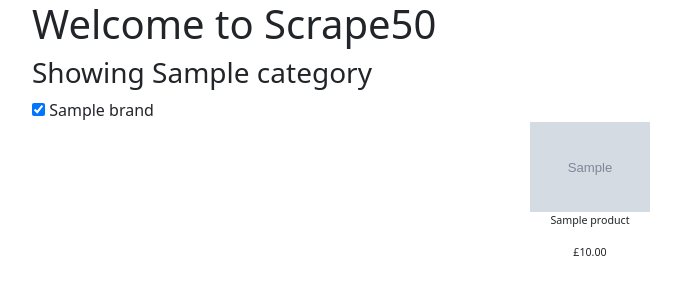
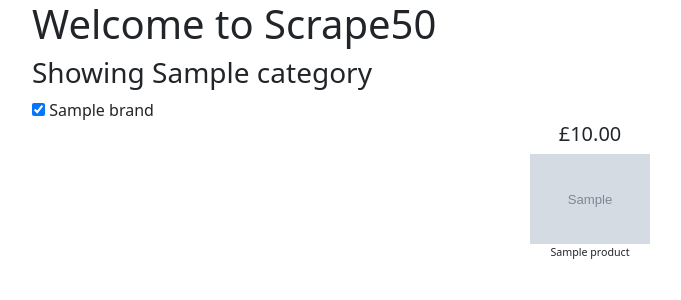
Before and after one commit to languephone/Scrape50, a Flask app: template templates/index.html in a window 1280 px wide. Shown: the top 300 px of the page, without its empty margins (50-731 px from the left). Run offline with Flask 2, Linux system fonts and the light colour scheme; the template is opened without the code that fills it: most values are stand-ins (such as "Sample title", 1, 10 or a date in 2020); grey boxes marked "Sample" are stand-in pictures.

Commit message:
Moved price to top of picture in grid layout.

```diff
--- a/static/styles.css
+++ b/static/styles.css
@@ -12,7 +12,7 @@ img {
 .product-card {
     display: flex;
     flex-direction: column;
-    justify-content: center;
+    /*justify-content: center;*/
     align-items: center;
     font-size: 8pt;
 }
--- a/templates/index.html
+++ b/templates/index.html
@@ -26,9 +26,9 @@
             <div class="grid">
                 {% for product in products %}
                     <div class="product-card">
+                        <h5 class="card-text">{{ product['price'] | gbp }}</h5>
                         <img src="{{ product['image_link'] }}" alt="{{ product['name'] }}"/>
                         <p class="card-text">{{ product['name'] }}</p>
-                        <p class="card-text">{{ product['price'] | gbp }}</p>
                     </div>
                 {% endfor %}
             </div>
```
